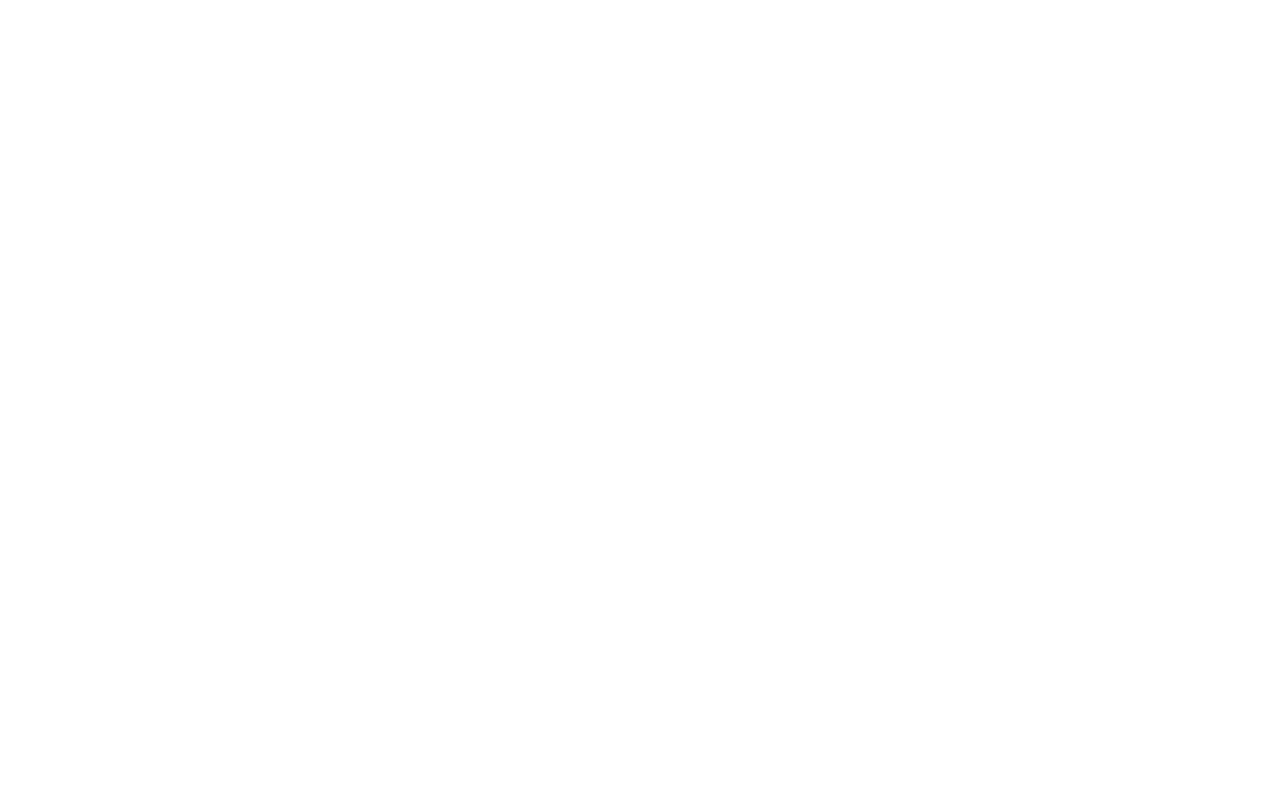
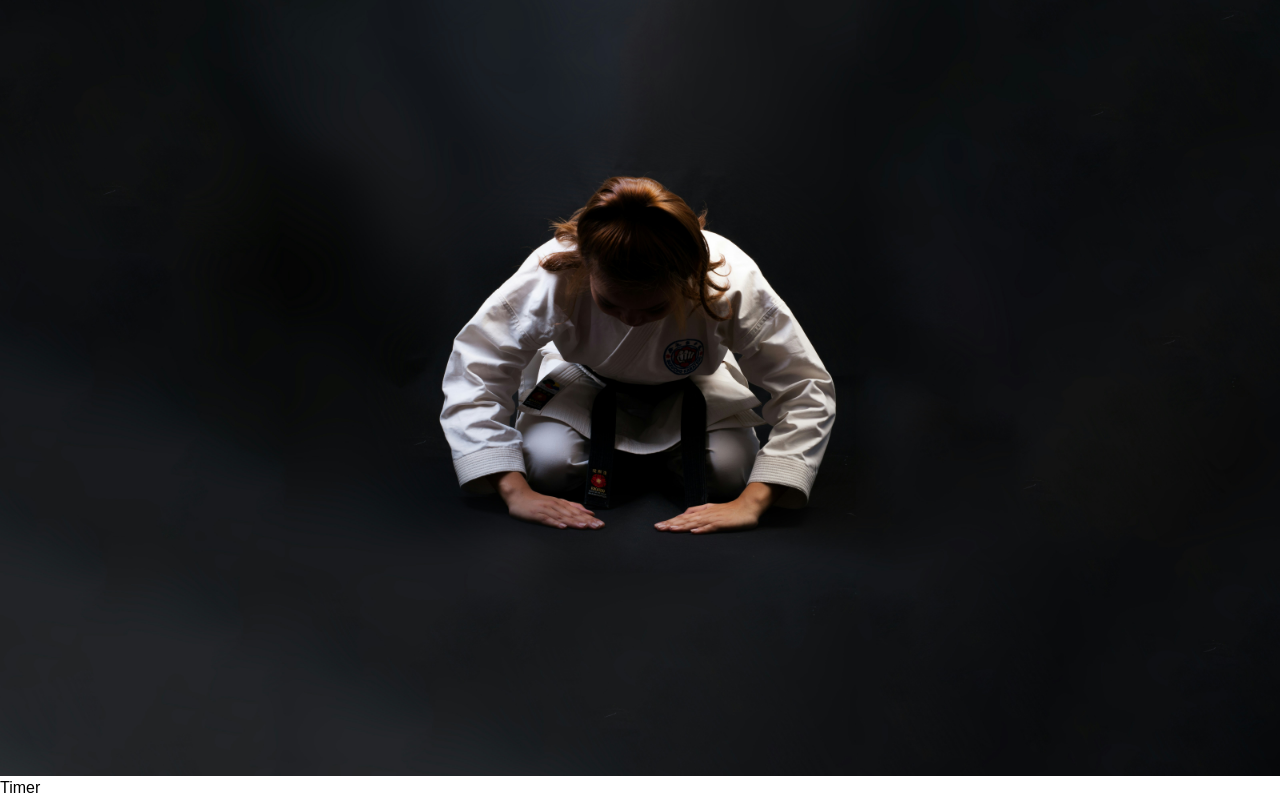
Before and after one commit to AmithGamagedara/PUSL3190, a React (Vite) app: page / in a window 1280 px wide. Shown: the part 286-1086 px from the top of the page. Before the commit the page ends 800 px from the top, so only its background shows below. Built offline with nearby package versions, Linux system fonts and the light colour scheme.

Commit message:
start landing page

```diff
--- a/src/components/Header/Header.jsx
+++ b/src/components/Header/Header.jsx
@@ -3,7 +3,7 @@
 
 export default function Header() {
   return (
-    <header className="bg-black bg-opacity-95 shadow-md">
+    <header className="bg-black bg-opacity-95 shadow-md fixed top-0 left-0 w-full">
       <div className="flex justify-between items-center max-w-6xl mx-auto p-3">
         <h1 className="font-bold text-sm sm:text-xl flex flex-wrap cursor-pointer">
           <span className="text-red-600">SL</span>
--- /dev/null
+++ b/src/helpers/Timer.css
@@ -0,0 +1,3 @@
+.timer{
+    height:200px;
+}
--- /dev/null
+++ b/src/helpers/Timer.jsx
@@ -0,0 +1,9 @@
+import React from 'react'
+import '../helpers/Timer.jsx'
+
+export default function Timer() {
+  return (
+    <div className='timer'>Timer</div>
+
+  )
+}
--- a/src/pages/Home.jsx
+++ b/src/pages/Home.jsx
@@ -1,7 +1,17 @@
 import React from 'react'
+import Bg_Image from "../assets/bg-image.jpg";
+import Timer from '../helpers/Timer';
 
 export default function Home() {
   return (
-    <div cl>Home</div>
+    <div cl>
+      <img
+          src={Bg_Image}
+          alt="SL-Karate"
+          className="Bg-Image h-200 w-full"
+        />
+        <Timer/>
+    </div>
+
   )
 }
```
Also changed, not shown: src/assets/bg-image.jpg (added).
